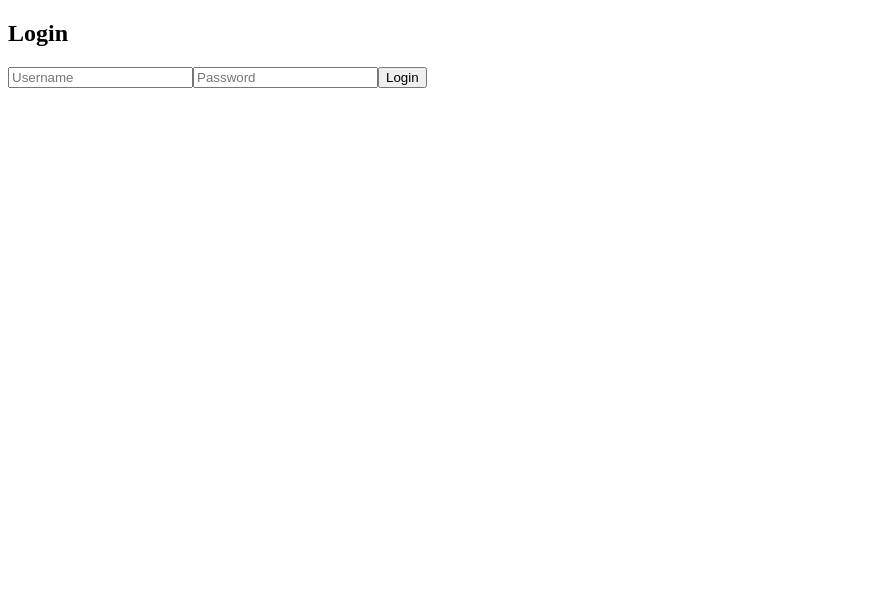
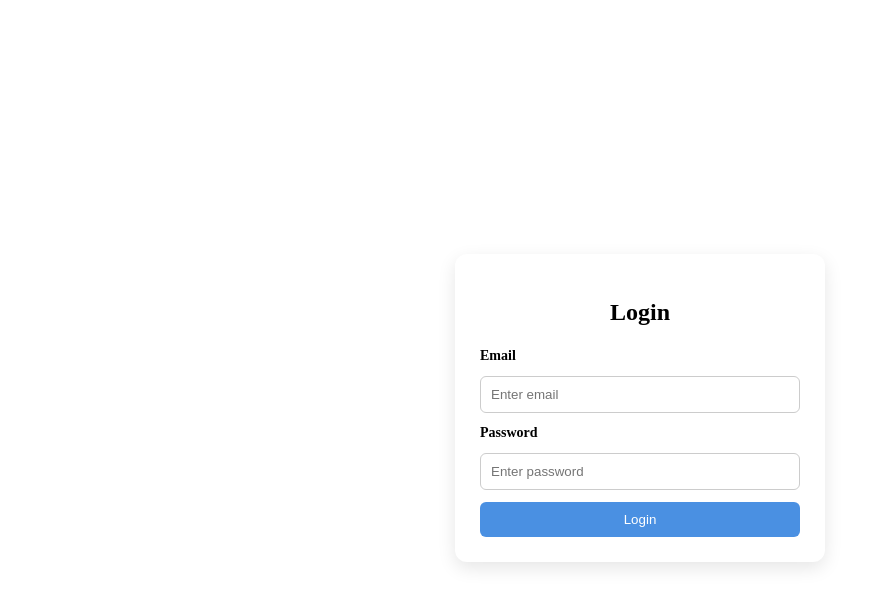
Before and after one commit to aryanreddye/Travel-App-Angular, an Angular app: page / in a window 1280 px wide. Shown: the top 606 px of the page, without its empty margins (0-875 px from the left). Built offline with nearby package versions, Linux system fonts and the light colour scheme.

Commit message:
edited css

```diff
--- a/src/app/login/login.css
+++ b/src/app/login/login.css
@@ -0,0 +1,61 @@
+body {
+  margin: 0;
+  font-family: Arial, sans-serif;
+  background: #f2f5f9;
+}
+
+/* Center everything */
+.login-box {
+  height: 100vh;
+  display: flex;
+  justify-content: center;
+  align-items: center;
+}
+
+/* Form container */
+form {
+  width: 320px;
+  padding: 25px;
+  border-radius: 12px;
+  background: white;
+  box-shadow: 0 6px 18px rgba(0, 0, 0, 0.1);
+
+  display: flex;
+  flex-direction: column;
+  gap: 12px;
+}
+
+h2 {
+  text-align: center;
+  margin-bottom: 10px;
+}
+
+label {
+  font-size: 14px;
+  font-weight: 600;
+}
+
+input {
+  padding: 10px;
+  border: 1px solid #ccc;
+  border-radius: 6px;
+  outline: none;
+}
+
+input:focus {
+  border-color: #4a90e2;
+}
+
+/* Button */
+button {
+  padding: 10px;
+  background: #4a90e2;
+  color: white;
+  border: none;
+  border-radius: 6px;
+  cursor: pointer;
+}
+
+button:hover {
+  background: #357bd8;
+}
--- a/src/app/login/login.html
+++ b/src/app/login/login.html
@@ -1,11 +1,15 @@
 <div class="login-box">
 
-  <h2>Login</h2>
+  <form>
+    <h2>Login</h2>
 
-  <input type="text" placeholder="Username">
+    <label for="email">Email</label>
+    <input type="email" id="email" name="email" placeholder="Enter email">
 
-  <input type="password" placeholder="Password">
+    <label for="password">Password</label>
+    <input type="password" id="password" name="password" placeholder="Enter password">
 
-  <button>Login</button>
+    <button type="submit">Login</button>
+  </form>
 
 </div>
```
